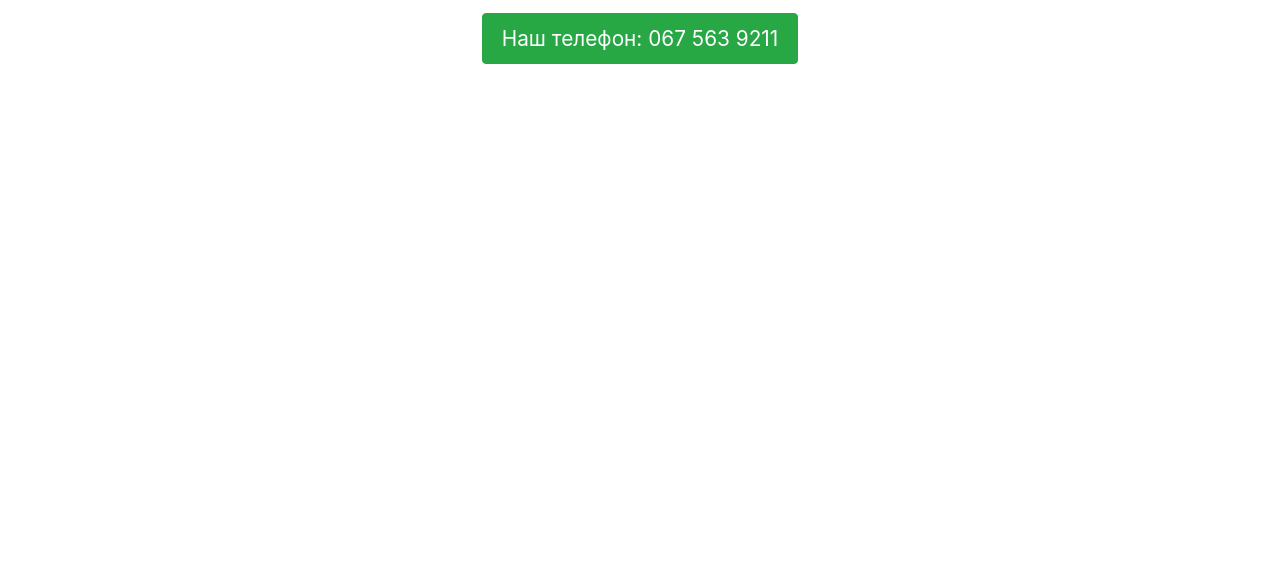
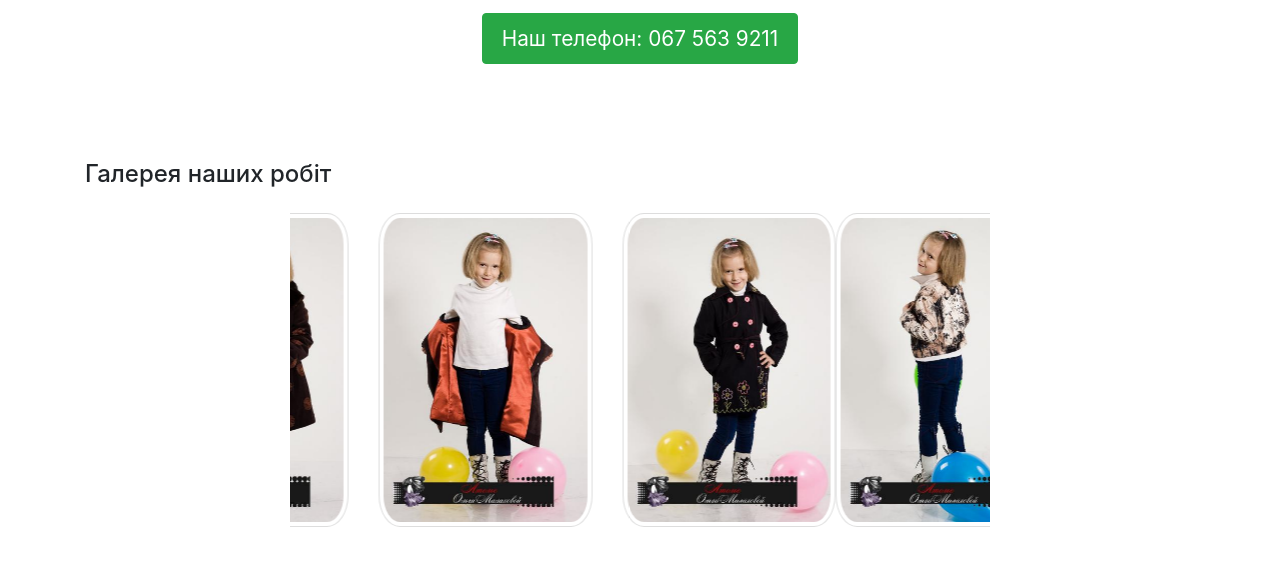
Before and after one commit to fncamm/atelieom, a plain HTML site: page index.pug in a window 1280 px wide. Shown: the part 220-786 px from the top of the page. Drawn offline with nearby package versions, Linux system fonts and the light colour scheme; files that its build step writes are made by us from their sources.

Commit message:
add gallery

```diff
--- a/index.pug
+++ b/index.pug
@@ -44,3 +44,30 @@
       h1.display-4.font-weight-normal Ательє Ольги Малахової
       p.lead.font-weight-normal Ательє одягу для дорослих та дітей у м. Дніпрі
       a(href="tel:+380-67-563-9211").btn.btn-success.phone-btn Наш телефон: 067 563 9211
+    .container
+      section
+        h4.mb-4 Галерея наших робіт
+        #carousel.carousel.slide(data-ride="carousel")
+          .carousel-inner.gallery.ml-auto.mr-auto
+            .carousel-item.active
+              .row
+                .col-sm
+                  img(src="images/1.jpg" alt="slide").d-block.w-100.img-thumbnail.gallery-img
+                .col-sm
+                  img(src="images/2.jpg" alt="slide").d-block.w-100.img-thumbnail.gallery-img
+                .col-sm
+                  img(src="images/3.jpg" alt="slide").d-block.w-100.img-thumbnail.gallery-img
+            .carousel-item
+              .row
+                .col-sm
+                  img(src="images/4.jpg" alt="slide").d-block.w-100.img-thumbnail.gallery-img
+                .col-sm
+                  img(src="images/5.jpg" alt="slide").d-block.w-100.img-thumbnail.gallery-img
+                .col-sm
+                  img(src="images/6.jpg" alt="slide").d-block.w-100.img-thumbnail.gallery-img
+          a.carousel-control-prev(href="#carousel" role="button" data-slide="prev")
+            span.carousel-control-prev-icon(aria-hidden="true")
+            span.sr-only Previous
+          a.carousel-control-next(href="#carousel" role="button" data-slide="next")
+            span.carousel-control-next-icon(aria-hidden="true")
+            span.sr-only Next
--- a/scss/style.scss
+++ b/scss/style.scss
@@ -16,3 +16,9 @@
     weight: normal;
   }
 }
+.gallery {
+  max-width: 700px;
+  &-img {
+    border-radius: 10%;
+  }
+}
```
Also changed, not shown: css/style.css, images/6.jpg (added), index.html, 1 other file.
